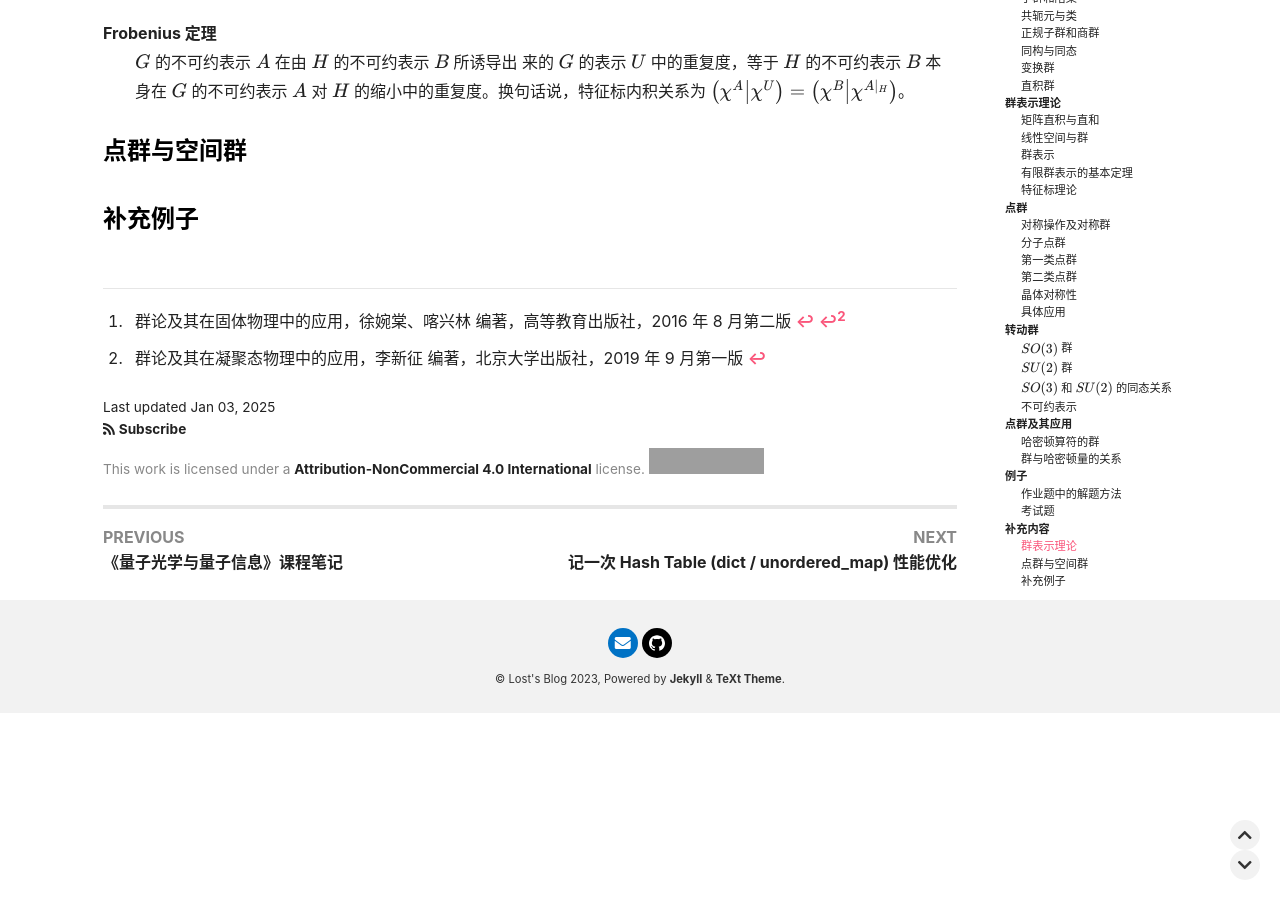
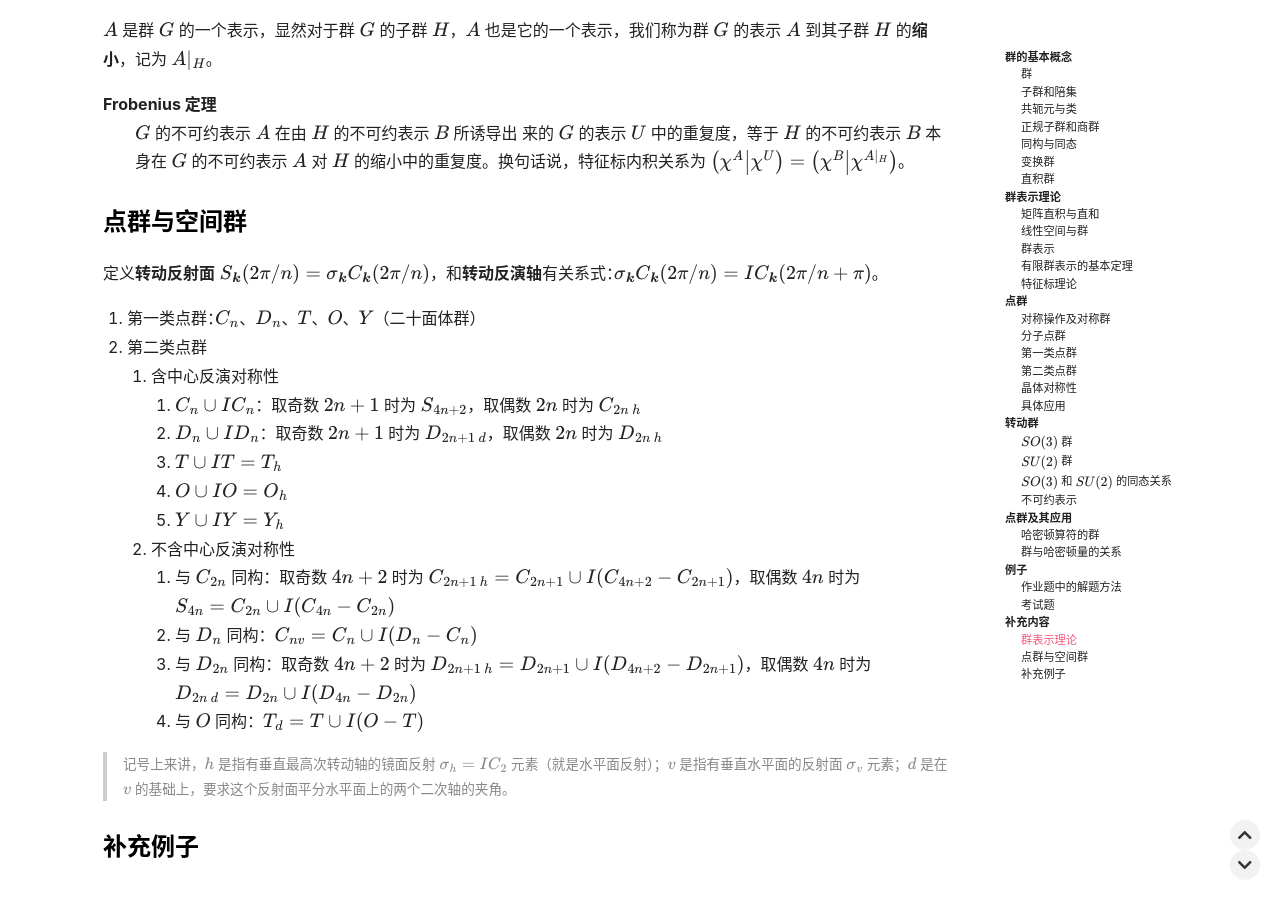
Before and after one commit to Lost-MSth/Lost-MSth.github.io, a Jekyll site: the page built from _posts/physics/2023-02-21-introduction-to-group-theory-lecture-note.md, in a window 1280 px wide and 900 px high, scrolled down 25586 px. Built offline with Jekyll 4.4.1, drawn with Linux system fonts in a browser that asks for light colours; nearby versions of some CDN libraries; comment, search, counter and statistics services are not loaded; grey boxes are pictures that could not be loaded.

Commit message:
Fix github action

```diff
--- a/_posts/physics/2023-02-21-introduction-to-group-theory-lecture-note.md
+++ b/_posts/physics/2023-02-21-introduction-to-group-theory-lecture-note.md
@@ -924,6 +924,8 @@ $$
 8. 求三阶群的所有不可约不等价表示
    > 特别注意：特征标正交性关系中的乘积（特征标矢量内积）前者要取复共轭的！
 
+***
+
 ## 补充内容
 
 > 以下内容选自研究生课程《群论Ⅰ》，我会在这里补充一下和上面不重复的部分，课程讲义就是参考书[^2]。
@@ -971,5 +973,22 @@ Frobenius 定理
 
 ### 点群与空间群
 
+定义**转动反射面** $$S_{\vb*{k}}(2 \pi / n) = \sigma_{\vb*{k}} C_{\vb*{k}}(2 \pi / n)$$，和**转动反演轴**有关系式：$$\sigma_{\vb*{k}} C_{\vb*{k}}(2 \pi / n) = I C_{\vb*{k}}(2 \pi / n + \pi)$$。
+
+1. 第一类点群：$C_n$、$D_n$、$T$、$O$、$Y$（二十面体群）
+2. 第二类点群
+   1. 含中心反演对称性
+      1. $C_n \cup I C_n$：取奇数 $2n+1$ 时为 $S_{4n+2}$，取偶数 $2n$ 时为 $C_{2n \ h}$
+      2. $D_n \cup I D_n$：取奇数 $2n+1$ 时为 $D_{2n+1 \ d}$，取偶数 $2n$ 时为 $D_{2n \ h}$
+      3. $T \cup I T = T_h$
+      4. $O \cup I O = O_h$
+      5. $Y \cup I Y = Y_h$
+   2. 不含中心反演对称性
+      1. 与 $C_{2n}$ 同构：取奇数 $4n+2$ 时为 $C_{2n+1 \ h} = C_{2n+1} \cup I (C_{4n+2} - C_{2n+1})$，取偶数 $4n$ 时为 $S_{4n} = C_{2n} \cup I (C_{4n} - C_{2n})$
+      2. 与 $D_{n}$ 同构：$C_{nv} = C_n \cup I (D_n - C_n)$
+      3. 与 $D_{2n}$ 同构：取奇数 $4n+2$ 时为 $D_{2n+1 \ h}= D_{2n+1} \cup I (D_{4n+2} - D_{2n+1})$，取偶数 $4n$ 时为 $D_{2n \ d} = D_{2n} \cup I (D_{4n} - D_{2n})$
+      4. 与 $O$ 同构：$T_d = T \cup I (O - T)$
+
+> 记号上来讲，$h$ 是指有垂直最高次转动轴的镜面反射 $\sigma_h = IC_2$ 元素（就是水平面反射）；$v$ 是指有垂直水平面的反射面 $\sigma_v$ 元素；$d$ 是在 $v$ 的基础上，要求这个反射面平分水平面上的两个二次轴的夹角。
 
 ### 补充例子
```
Also changed, not shown: other parts of _posts/physics/2023-02-21-introduction-to-group-theory-lecture-note.md (+1 -1 lines), .github/workflows/jekyll.yml.
